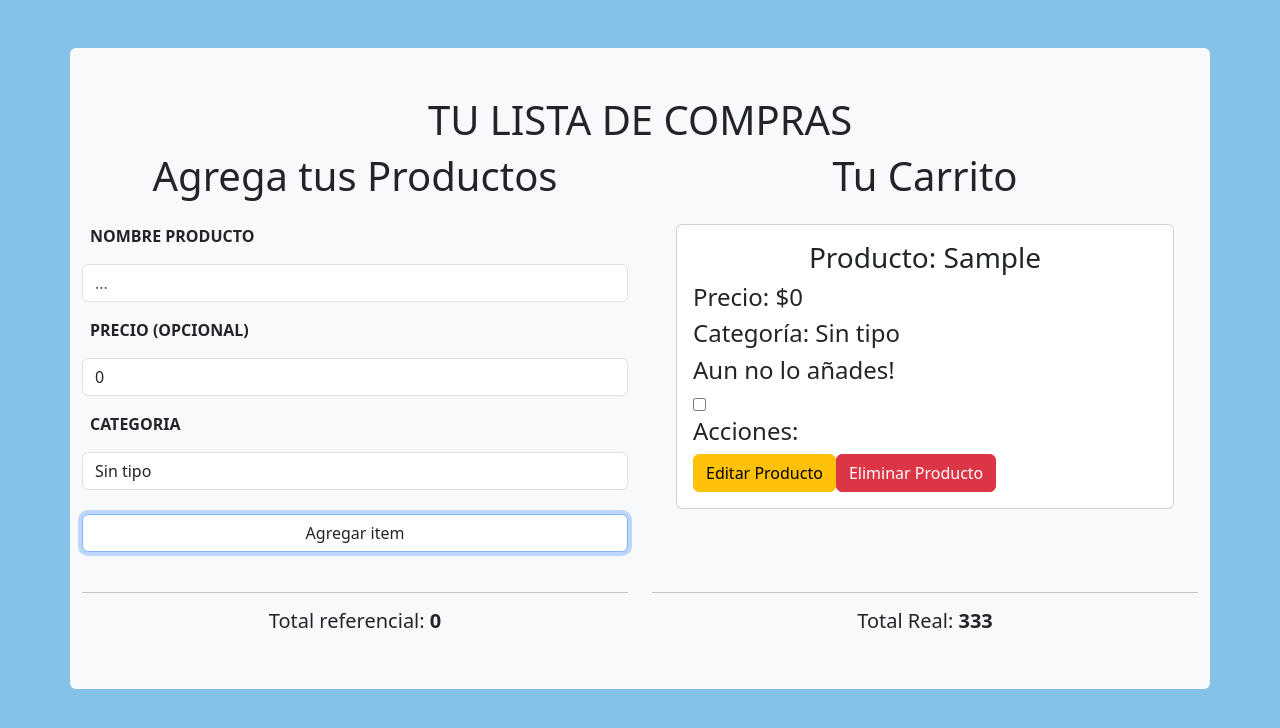
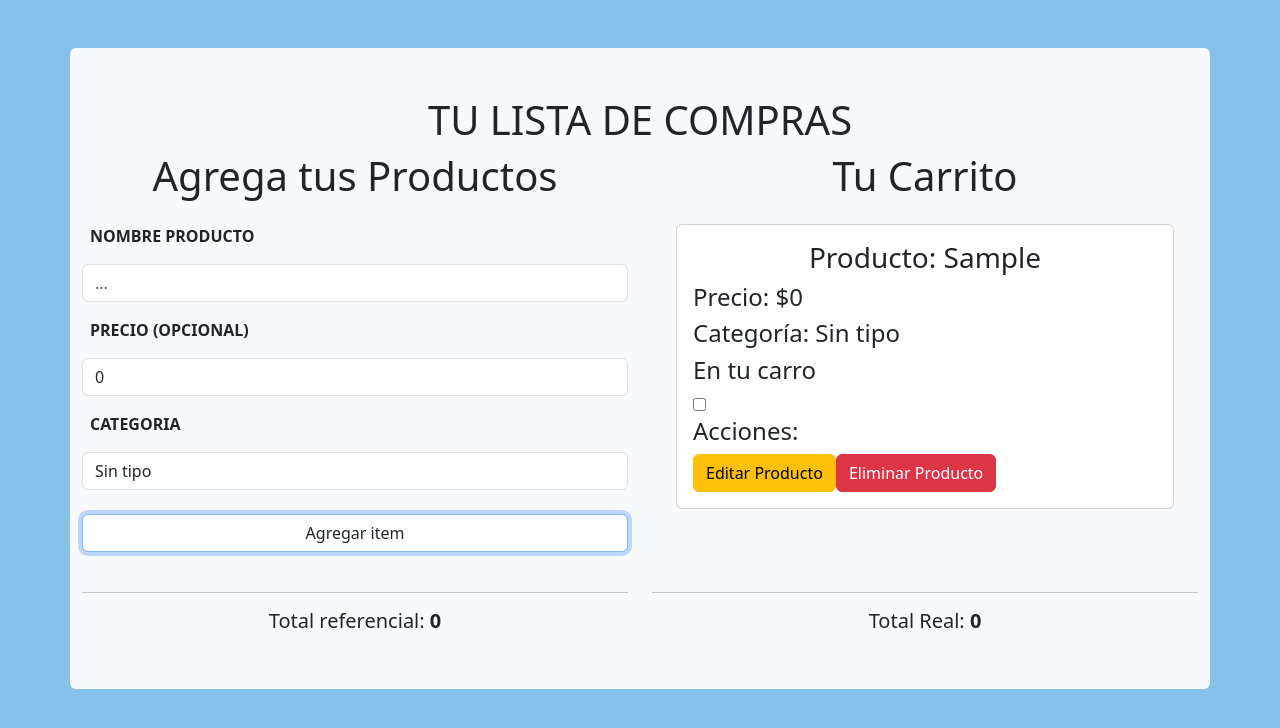
Before and after one commit to Camilo-Martins/Capi-bara, a React (Vite) app in the folder 04-UList/UList/: page / in a window 1280 px wide. Both pictures are taken after typing "Sample" into the empty fields and a click on the button "Agregar item". Shown: the top 728 px of the page. Built offline with nearby package versions, Linux system fonts and the light colour scheme.

Commit message:
Agregando context y eliminando prop drilling

```diff
--- a/04-UList/UList/src/App.tsx
+++ b/04-UList/UList/src/App.tsx
@@ -2,35 +2,37 @@ import { useState } from "react";
 import Formulario from "./components/Formulario";
 import Lista from "./components/Lista";
 import { Product } from "./interface/Product.interface";
+import { ListProvider } from "./context/ListProvider";
+import Prueba from "./components/Prueba";
 
 const App = () => {
   const [products, setProducts] = useState<Product[]>([]);
 
-  const addProduct = (product: Product) => {
-    setProducts([...products, product]);
-  };
 
   return (
     <>
+      <ListProvider>
         <div className="body">
           <div className="container my-5 py-5 bg-light rounded">
             <h1 className="text-center uppercase">TU LISTA DE COMPRAS</h1>
             <div className="row">
               <div className="col-md-6">
                 <div className="element">
-                <Formulario addProduct={addProduct} products={products} />
+                  <Formulario   />
                 </div>
               </div>
               <div className="col-md-6">
                 <div className="element">
                   <div>
-                  <Lista products={products} />
+                    <Lista />
                   </div>
                 </div>
               </div>
             </div>
           </div>
         </div>
+
+      </ListProvider>
     </>
   );
 };
--- a/04-UList/UList/src/components/Formulario.tsx
+++ b/04-UList/UList/src/components/Formulario.tsx
@@ -1,11 +1,12 @@
-import React, { ChangeEvent, FormEvent, useEffect, useState } from "react";
+import React, {
+  ChangeEvent,
+  FormEvent,
+  useEffect,
+  useState,
+  useContext,
+} from "react";
 import { Product, ProductType } from "../interface/Product.interface";
-
-interface Props {
-  addProduct: (product: Product) => void;
-  products: Product[];
-
-}
+import { ListContext } from "../context/listContect";
 
 const initialState = {
   id: 999999999,
@@ -15,9 +16,8 @@ const initialState = {
   producType: "Sin tipo",
 };
 
-const Formulario = ({ addProduct,  products }: Props) => {
-
-  const [totalR, setTotalR] = useState<number>(0)
+const Formulario = () => {
+  const [totalR, setTotalR] = useState<number>(0);
   const [lista, setLista] = useState<ProductType[]>([
     "Sin tipo",
     "Aseo Casa",
@@ -30,17 +30,14 @@ const Formulario = ({ addProduct,  products }: Props) => {
     "Tecnología",
   ]);
 
-  const [producto, setProducto] = useState<Product>(initialState);
+  const { agregar, product, products, setProduct } = useContext(ListContext);
 
   useEffect(() => {
     const totalRef = products.reduce((total: number, precio: Product) => {
-
-        return precio ? Number(precio.price) + total : total;
-
-
+      return precio ? Number(precio.price) + total : total;
     }, 0);
 
-   setTotalR(totalRef);
+    setTotalR(totalRef);
   }, [products]);
 
   const handleChange = ({
@@ -48,76 +45,88 @@ const Formulario = ({ addProduct,  products }: Props) => {
   }: ChangeEvent<
     HTMLInputElement | HTMLTextAreaElement | HTMLSelectElement
   >) => {
+    product.id = Date.now();
+    product.inCar = true;
 
+    console.log(value);
 
-
-    producto.id  = Date.now()
-    producto.inCar = false;
-
-    console.log(value)
-
-    setProducto({ ...producto, [name]:value });
+    setProduct({ ...product, [name]: value });
   };
 
   const handleNewItem = (e: FormEvent<HTMLFormElement>) => {
     e.preventDefault();
 
-    if(producto.name.length === 0) return alert("Debes agregar un nombre")
+    if (product.name.length === 0) return alert("Debes agregar un nombre");
 
-    addProduct(producto);
+    agregar(product);
 
-    setProducto(initialState);
+    setProduct(initialState);
   };
 
   return (
-    <div  style={{ maxHeight: '365px', height:'400px' }} >
+    <div style={{ maxHeight: "365px", height: "400px" }}>
       <h1 className="text-center">Agrega tus Productos</h1>
       <form action="" onSubmit={handleNewItem}>
         <div>
-          <label className="px-2 py-3 fw-bold text-uppercase" htmlFor="name">Nombre Producto</label>
+          <label className="px-2 py-3 fw-bold text-uppercase" htmlFor="name">
+            Nombre Producto
+          </label>
           <input
-          id="name"
+            id="name"
             name="name" // Cambiado de "nombre" a "name" para que coincida con el estado
             className="form-control"
             type="text"
             placeholder="..."
             onChange={handleChange}
-            value={producto.name}
+            value={product.name}
+            maxLength={20}
           />
         </div>
         <div>
-        <label className="px-2 py-3 fw-bold text-uppercase" htmlFor="price">Precio (Opcional)  </label>
+          <label className="px-2 py-3 fw-bold text-uppercase" htmlFor="price">
+            Precio (Opcional){" "}
+          </label>
           <input
-          id="price"
+            id="price"
             name="price" // Cambiado de "precio" a "price" para que coincida con el estado
             className="form-control"
             type="number"
             placeholder="..."
             onChange={handleChange}
-            value={producto.price}
+            value={product.price}
+            maxLength={10}
           />
         </div>
         <div>
-        <label className="px-2 py-3 fw-bold text-uppercase" htmlFor="categoria">Categoria</label>
+          <label
+            className="px-2 py-3 fw-bold text-uppercase"
+            htmlFor="categoria"
+          >
+            Categoria
+          </label>
           <select
-          id="categoria"
+            id="categoria"
             className="form-control"
             name="producType" // Cambiado de "categoria" a "productType" para que coincida con el estado
             onChange={handleChange}
           >
             {lista.map((e, index) => (
-              <option   value={e} key={index}>
+              <option value={e} key={index}>
                 {e}
               </option>
             ))}
           </select>
         </div>
-        <button className="btn btn-primary form-control my-4"> Agregar item</button>
+        <button className="btn btn-primary form-control my-4">
+          {" "}
+          Agregar item
+        </button>
       </form>
 
-      <hr/>
-      <h5 className="text-center">Total referencial: <span className="fw-bold"> {totalR}</span></h5>
-
+      <hr />
+      <h5 className="text-center">
+        Total referencial: <span className="fw-bold"> {totalR}</span>
+      </h5>
     </div>
   );
 };
--- a/04-UList/UList/src/components/Lista.tsx
+++ b/04-UList/UList/src/components/Lista.tsx
@@ -1,32 +1,65 @@
-import React from "react";
+import React, { useContext, useEffect, useState } from "react";
 import { Product } from "../interface/Product.interface";
+import { ListProvider } from "../context/ListProvider";
+import { ListContext } from "../context/listContect";
 
-interface Props {
-  products: Product[];
+const Lista = () => {
+  const [totalR, setTotalR] = useState<number>(0);
+
+  const { products } = useContext(ListContext);
+
+  useEffect(() => {
+    const totalRef = products.reduce((total: number, precio: Product) => {
+      if (precio.inCar === true) {
+        return precio ? Number(precio.price) + total : total;
       }
+      return total;
+    }, 0);
 
-const Lista = ({ products }: Props) => {
+    setTotalR(totalRef);
+  }, [products]);
+
   return (
-    <div >
+    <div>
       <h1 className="text-center">Tu Carrito</h1>
-      <div className="overflow-auto" style={{ maxHeight: "368px" , height: "400px" }}>
+      <div
+        className="overflow-auto"
+        style={{ maxHeight: "368px", height: "400px" }}
+      >
         {products.map((product) => (
           <div className="card my-3 mx-4" key={product.id}>
             <div className="card-body">
-            <h3 className="card-title text-center">Producto: {product.name}</h3>
+              <h3 className="card-title text-center">
+                Producto: {product.name}
+              </h3>
               <h4 className="card-title text-left">Precio: ${product.price}</h4>
-            <h4 className="card-title text-left">Categoría: {product.producType}</h4>
+              <h4 className="card-title text-left">
+                Categoría: {product.producType}
+              </h4>
               <div>
-           {product.inCar ? <h4 className="card-title text-left">En tu carro</h4> : <h4 className="card-title text-left">Aun no lo añades!</h4>}
-           <input type="checkbox" name="" id="" />
+                {product.inCar ? (
+                  <h4 className="card-title text-left">En tu carro</h4>
+                ) : (
+                  <h4 className="card-title text-left">Aun no lo añades!</h4>
+                )}
+                <input
+                  type="checkbox"
+                  name=""
+                  id=""
+                  onClick={() => product.inCar === false}
+                />
               </div>
 
               <div>
                 <h4 className="card-title text-left">Acciones: </h4>
-              <button className="btn btn-warning">Editar Producto</button>
+                <button
+                  className="btn btn-warning"
+                  onClick={() => console.log(product.id)}
+                >
+                  Editar Producto
+                </button>
                 <button className="btn btn-danger">Eliminar Producto</button>
               </div>
-
             </div>
           </div>
         ))}
@@ -34,7 +67,7 @@ const Lista = ({ products }: Props) => {
 
       <hr />
       <h5 className="text-center">
-        Total Real: <span className="fw-bold"> 333</span>
+        Total Real: <span className="fw-bold">{totalR}</span>
       </h5>
     </div>
   );
--- /dev/null
+++ b/04-UList/UList/src/components/Prueba.tsx
@@ -0,0 +1,18 @@
+import React, { useContext } from 'react'
+import { ListContext } from '../context/listContect'
+
+const Prueba = () => {
+
+    const {products} = useContext(ListContext)
+
+    console.log(products)
+
+  return (
+
+
+
+    <div>Prueba</div>
+  )
+}
+
+export default Prueba
--- /dev/null
+++ b/04-UList/UList/src/context/ListContect.tsx
@@ -0,0 +1,13 @@
+import {createContext, useState} from 'react'
+import { Product } from '../interface/Product.interface'
+
+
+type ListContextProps = {
+    product : Product;
+    setProduct: React.Dispatch<React.SetStateAction<Product>>;
+    products : Product[];
+    agregar: (product: Product) => void;
+    agregarCarro: (id: number, product: Product) => void;
+}
+
+export const ListContext = createContext({} as ListContextProps)
--- /dev/null
+++ b/04-UList/UList/src/context/ListProvider.tsx
@@ -0,0 +1,40 @@
+import { useState } from "react";
+import { Product } from "../interface/Product.interface";
+import { ListContext } from "./listContect";
+
+const initialState = {
+    id: 999999999,
+    name: "",
+    price: 0,
+    inCar: false, // El nombre del campo en el estado es "inCar"
+    producType: "Sin tipo",
+  };
+
+
+export const ListProvider =  ({children} : any) =>{
+
+    const [products, setProducts] = useState<Product[]>([]);
+    const [product, setProduct] = useState<Product>(initialState);
+
+    const agregar = (product: Product) =>{
+        setProducts([...products, product])
+    }
+
+    const agregarCarro = (id: number, product: Product) =>{
+
+    }
+
+    return(
+        <ListContext.Provider
+            value={{
+               product,
+               setProduct,
+               products,
+               agregar,
+               agregarCarro
+            }}
+        >
+            {children}
+        </ListContext.Provider>
+    )
+}
```
Lines whose indentation alone changed are shown as unchanged.
